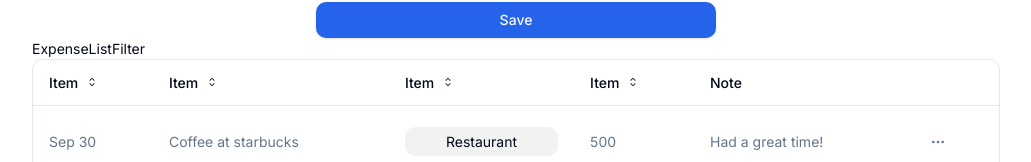
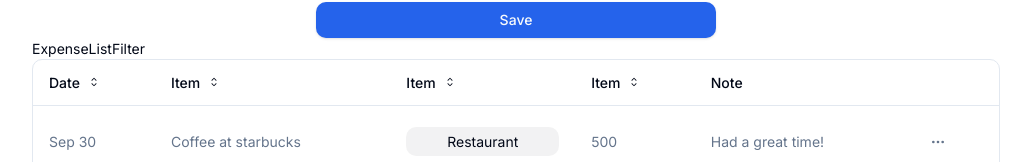
Before and after one commit to dorji-dev/expense-manager, a Next.js app: page / in a window 1280 px wide. Shown: the part 2746-2908 px from the top of the page, without its empty margins (124-1155 px from the left). Built offline with nearby package versions, Linux system fonts and the light colour scheme.

Commit message:
fix: date label in table header

```diff
--- a/src/components/expenses/expense-listing/expense-list-columns.tsx
+++ b/src/components/expenses/expense-listing/expense-list-columns.tsx
@@ -14,7 +14,7 @@ export const expenseListColumns: ColumnDef<Expense>[] = [
         className="flex items-center h-full"
         onClick={() => column.toggleSorting(column.getIsSorted() === "asc")}
       >
-        Item
+        Date
         <RxCaretSort className="ml-2 h-4 w-4" />
       </button>
     ),
```
